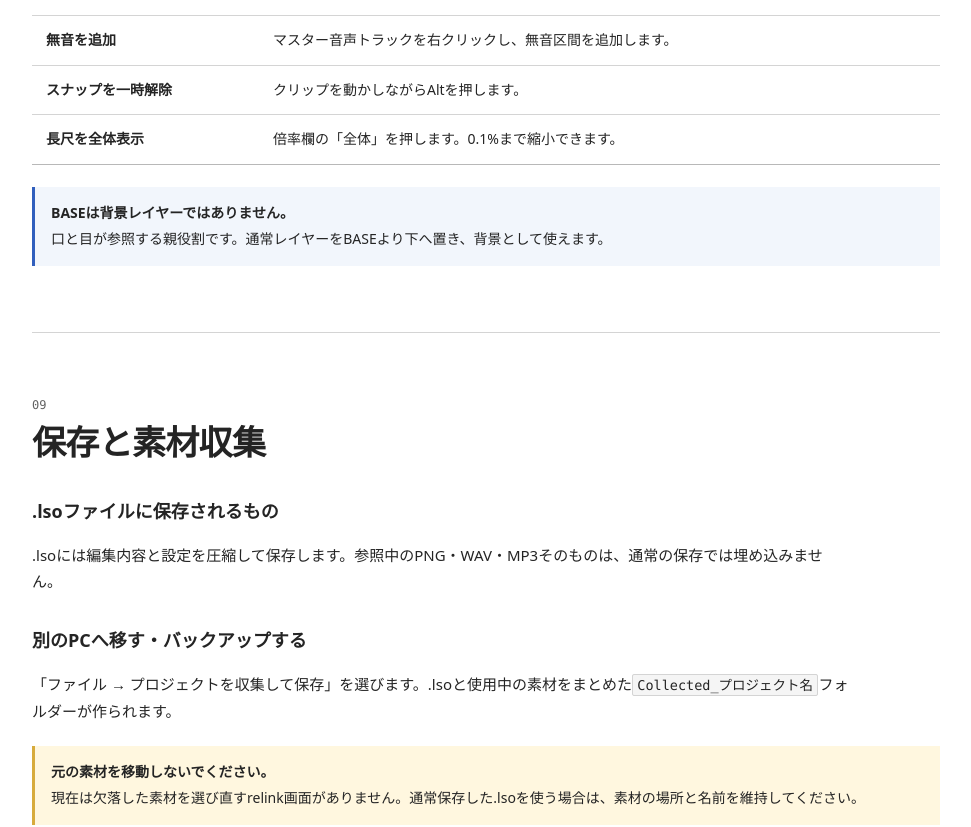
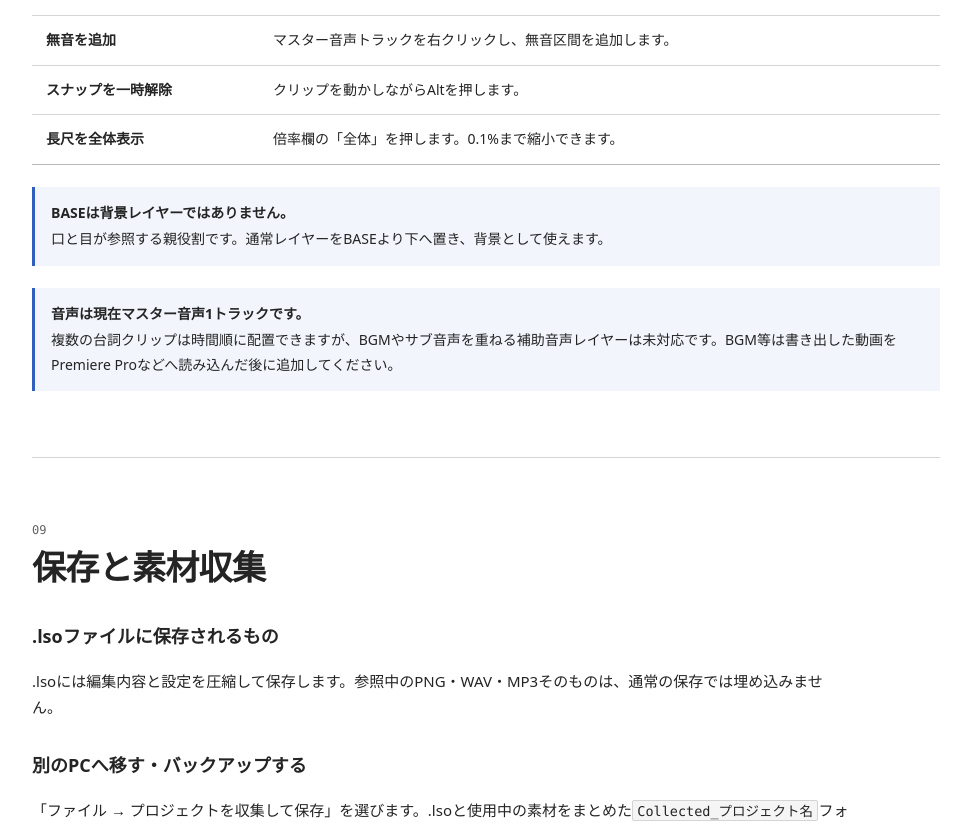
Before and after one commit to studio-juh/lip-sync-one-releases, a plain HTML site: page site/index.html in a window 1280 px wide. Shown: the part 8236-9063 px from the top of the page, without its empty margins (290-1261 px from the left). Drawn offline with Linux system fonts and the light colour scheme.

Commit message:
docs: clarify current audio track support

```diff
--- a/site/index.html
+++ b/site/index.html
@@ -202,7 +202,7 @@ usagi_eye_closed.png</code></pre>
             <div class="note"><strong>口形・目パチレイヤーの鍵</strong>初期状態では位置だけがロックされています。倍率、目パチ設定、解析、表示、レイヤー順はロック中でも変更できます。</div>
           </section>
 
-          <section class="guide-section searchable" id="timeline" data-search="タイムライン レイヤー 目 ロック 名前 変更 並べ替え BASE 音声 ゲイン スナップ ズーム 無音 クリップ">
+          <section class="guide-section searchable" id="timeline" data-search="タイムライン レイヤー 目 ロック 名前 変更 並べ替え BASE 音声 ゲイン スナップ ズーム 無音 クリップ BGM サブ音声">
             <header class="section-heading"><p class="section-number">08</p><h2>タイムラインを編集する</h2></header>
             <table class="help-table">
               <thead><tr><th>操作</th><th>方法</th></tr></thead>
@@ -218,6 +218,7 @@ usagi_eye_closed.png</code></pre>
               </tbody>
             </table>
             <div class="note"><strong>BASEは背景レイヤーではありません。</strong>口と目が参照する親役割です。通常レイヤーをBASEより下へ置き、背景として使えます。</div>
+            <div class="note"><strong>音声は現在マスター音声1トラックです。</strong>複数の台詞クリップは時間順に配置できますが、BGMやサブ音声を重ねる補助音声レイヤーは未対応です。BGM等は書き出した動画をPremiere Proなどへ読み込んだ後に追加してください。</div>
           </section>
 
           <section class="guide-section searchable" id="project-files" data-search="保存 lso 圧縮 プロジェクト 素材 収集 移動 バックアップ collect project relink">
@@ -279,6 +280,7 @@ usagi_eye_closed.png</code></pre>
               <details><summary>無音に近い区間でも口が開く</summary><p>解析画面で無音しきい値を上げるか、音量の影響度を上げて再解析します。特に2枚・3枚口形で効果があります。</p></details>
               <details><summary>口や目が表示されない</summary><p>専用レイヤーの目アイコン、画像割り当て、位置、現在フレームにBASEクリップがあるかを確認します。BASEがない区間では従属する口と目も表示されません。</p></details>
               <details><summary>音声の最後がフレーム境界と合わない</summary><p>音声はフレームで切り捨てず、元の最終サンプルまで保持します。タイムラインのバー端がフレーム線の途中になるのは正常です。</p></details>
+              <details><summary>BGMやサブ音声を重ねられる？</summary><p>現在は、口形解析の基準となるマスター音声1トラックだけを扱います。同じトラックへ複数の台詞クリップを時間順に置くことはできますが、同時に重ねることはできません。BGMやサブ音声はPremiere Proなどの仕上げ先で追加してください。</p></details>
               <details><summary>アルファ動画をWindows標準プレイヤーで再生できない</summary><p>標準プレイヤーがProRes 4444やFFV1のアルファへ対応しない場合があります。編集ソフトへ直接読み込むか、確認用のカラーキーH.264 MP4を書き出してください。</p></details>
               <details><summary>別のPCで素材が見つからない</summary><p>元の.lsoだけでは素材を内包しません。元のPCで「プロジェクトを収集して保存」を実行し、作成されたフォルダー全体を移動してください。</p></details>
             </div>
```
Also changed, not shown: site/lp/index.html (+1 -1 lines).
